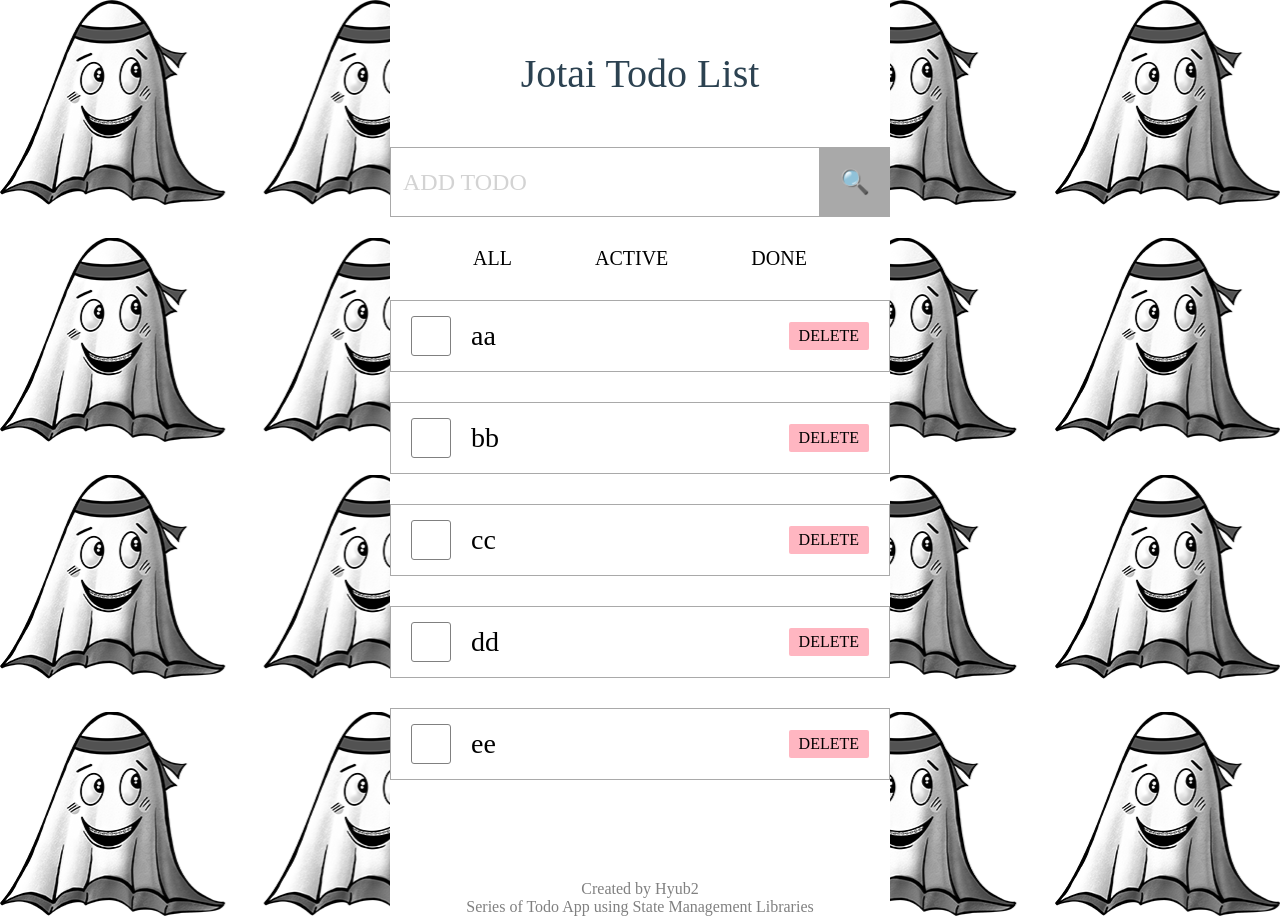
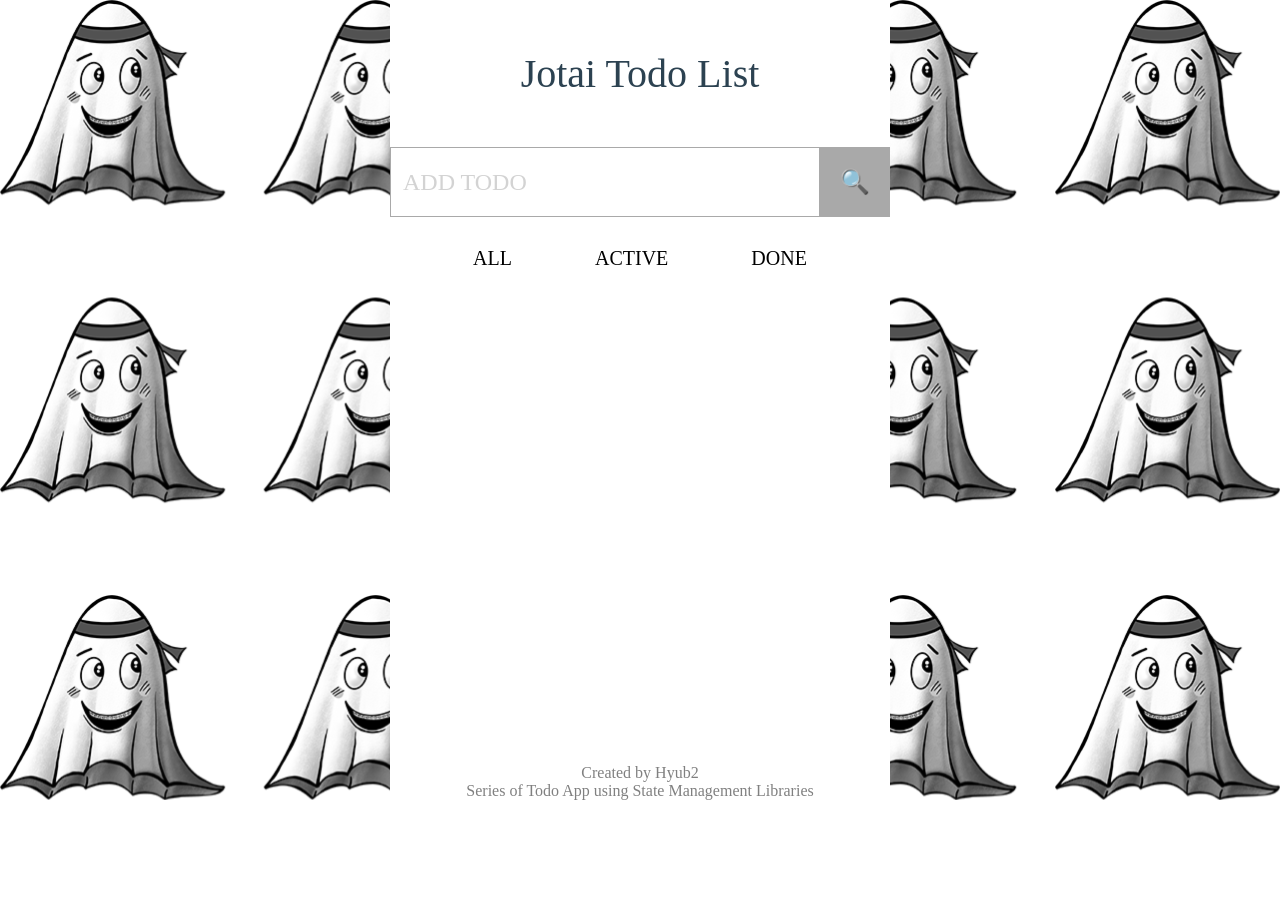
Before and after one commit to thwlckd/jotai-todo, a React (Vite) app: page / in a window 1280 px wide. After the commit the page ends 800 px from the top, so only its background shows below. Built offline with nearby package versions, Linux system fonts and the light colour scheme.

Commit message:
Feat: 더미 투두 -> 로컬스토리지에 저장된 todoAtom 데이터로 변경

```diff
--- a/src/components/TodoList.tsx
+++ b/src/components/TodoList.tsx
@@ -1,14 +1,16 @@
+import { useAtomValue } from 'jotai';
+import todoAtom from '../atoms/todo';
 import styled from '@emotion/styled';
 import TodoItem from './TodoItem';
 
 const TodoList = () => {
+  const todoList = useAtomValue(todoAtom);
+
   return (
     <TodoListWrappper>
-      <TodoItem todo={{ id: '1', content: 'aa', isDone: false }} />
-      <TodoItem todo={{ id: '2', content: 'bb', isDone: false }} />
-      <TodoItem todo={{ id: '3', content: 'cc', isDone: false }} />
-      <TodoItem todo={{ id: '4', content: 'dd', isDone: false }} />
-      <TodoItem todo={{ id: '5', content: 'ee', isDone: false }} />
+      {todoList.map((todo) => (
+        <TodoItem key={todo.id} todo={todo} />
+      ))}
     </TodoListWrappper>
   );
 };
```
